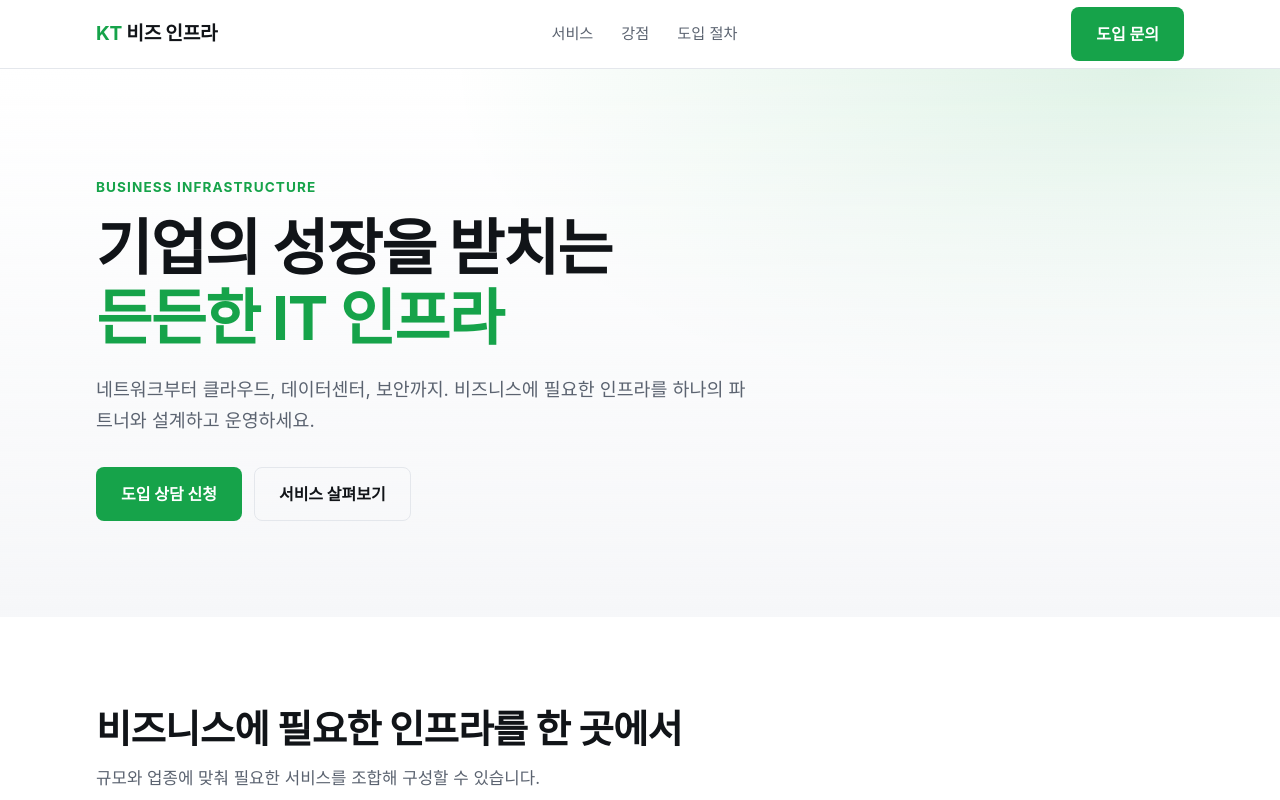
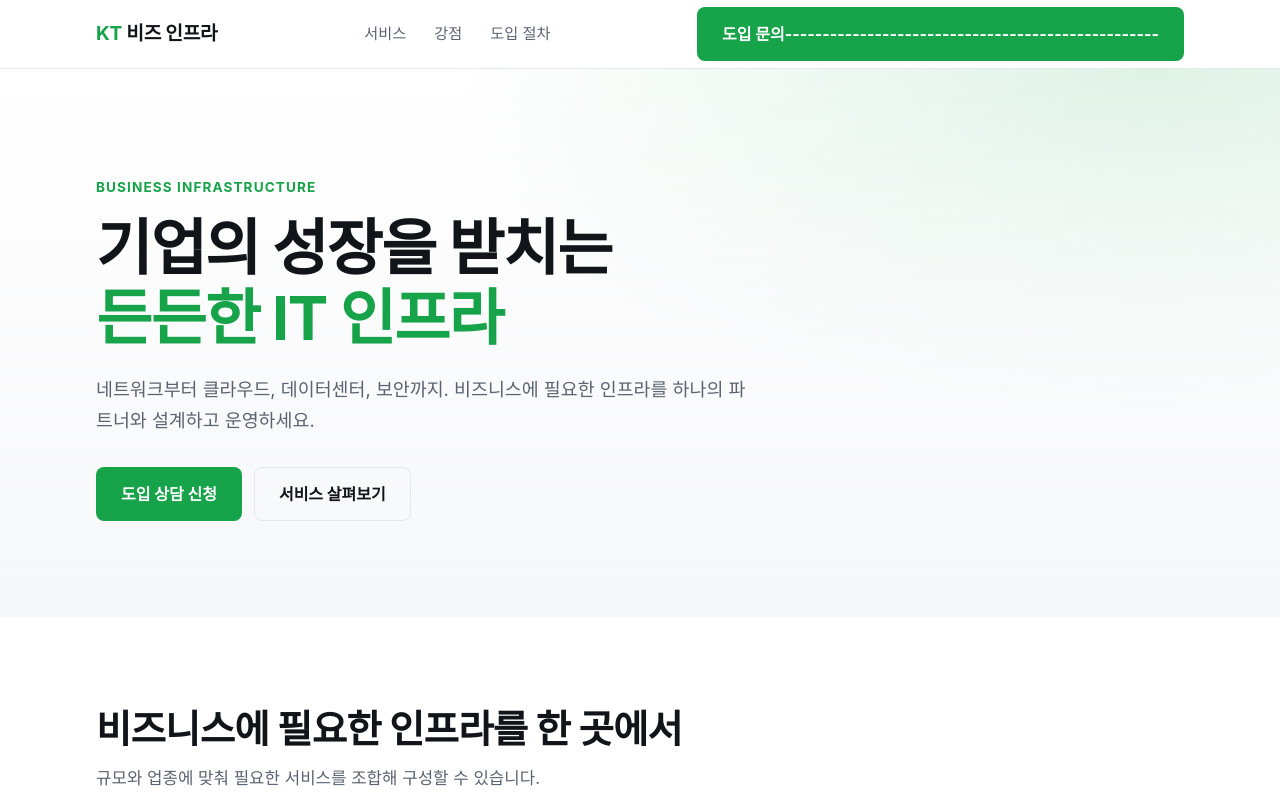
Before and after one commit to IamGroooooot/week2, a plain HTML site: page index.html in a window 1280 px wide. Shown: the top 800 px of the page. Drawn offline with Linux system fonts and the light colour scheme.

Commit message:
Update index.html

```diff
--- a/index.html
+++ b/index.html
@@ -175,7 +175,7 @@
         <a href="#why">강점</a>
         <a href="#process">도입 절차</a>
       </div>
-      <a href="#contact" class="btn btn-primary">도입 문의</a>
+      <a href="#contact" class="btn btn-primary">도입 문의--------------------------------------------------</a>
     </nav>
   </header>
 
```
